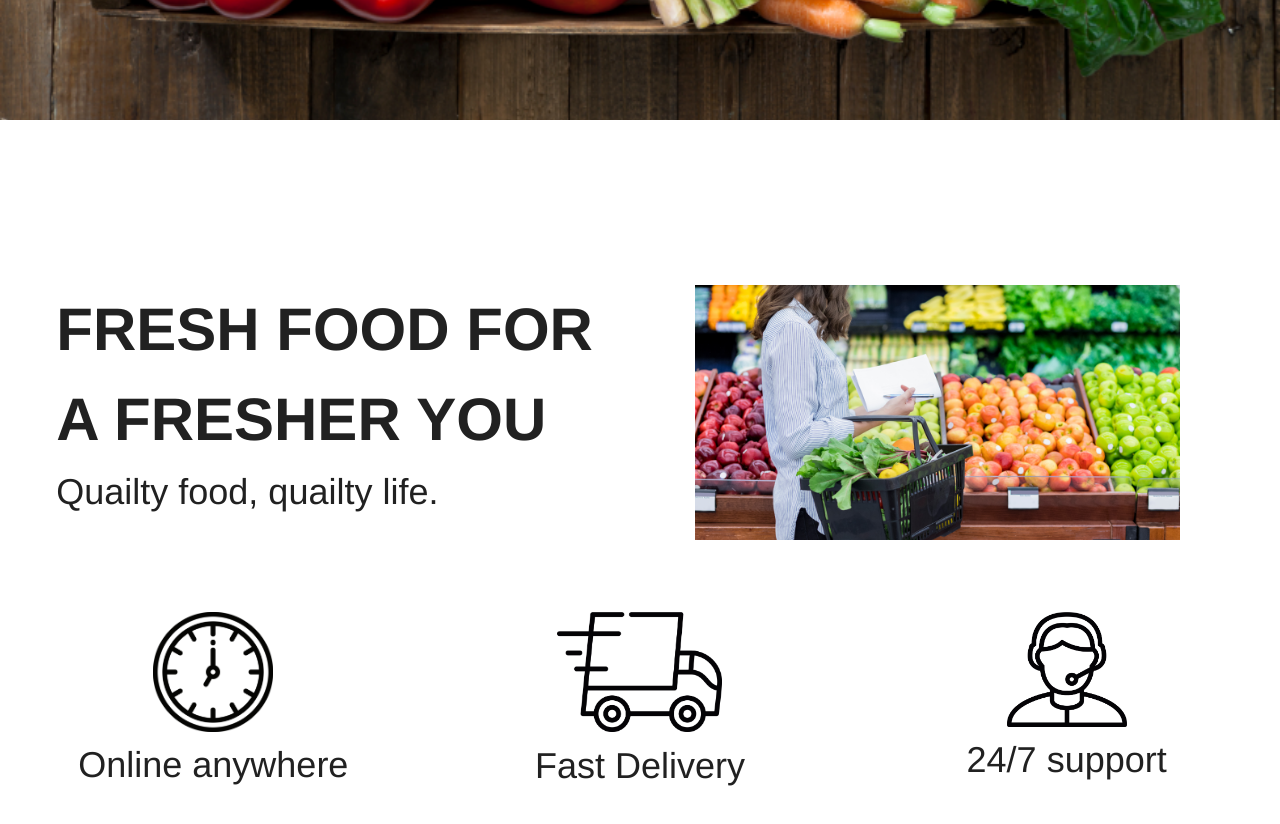
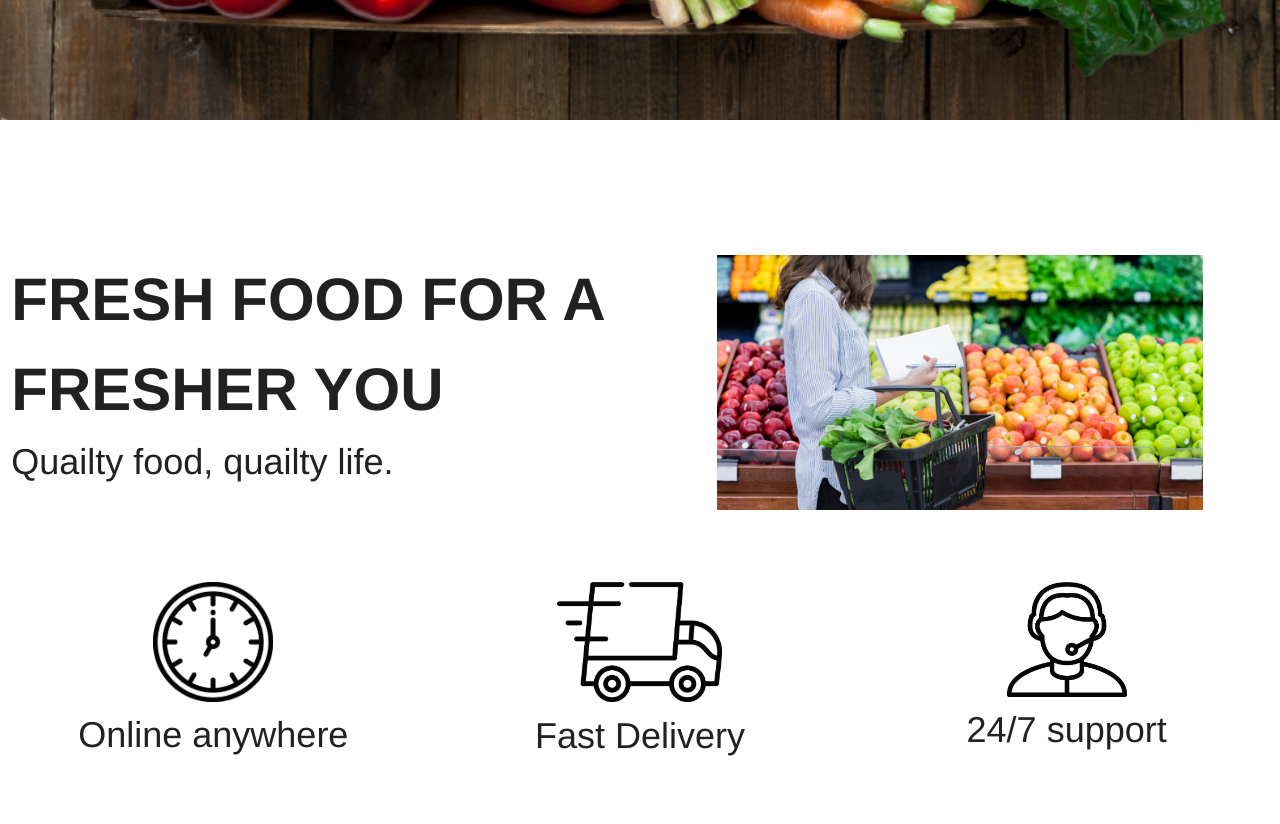
Before and after one commit to saywandeusher/FreshFarm, a React (Create React App) app in the folder app/: page / in a window 1280 px wide. Shown: the part 680-1504 px from the top of the page. Built offline with nearby package versions, Linux system fonts and the light colour scheme.

Commit message:
complete promotional page

```diff
--- a/app/src/components/promo-page/promo.css
+++ b/app/src/components/promo-page/promo.css
@@ -1,10 +1,14 @@
 .promo-section {
-  padding-top: 8rem;
-  padding-bottom: 1rem;
+  padding-top: 7rem;
 }
 
-.promo-container {
+.promo-section .container {
   width: 100%;
+}
+
+.promo-section .row {
+  padding-top: 2rem;
+  padding-bottom: 1rem;
 }
 
 .promo-headings {
@@ -15,10 +19,6 @@
 .promo-subheadings {
   font-weight: medium;
   font-size: 36px;
-}
-
-.promo-row {
-  padding: 3em;
 }
 
 .side-image {
--- a/app/src/components/promo-page/promo.jsx
+++ b/app/src/components/promo-page/promo.jsx
@@ -6,8 +6,8 @@ export default class Promo extends Component {
   render() {
     return (
       <section className="promo-section">
-      <div className="container promo-container">
-      <div className="row promo-row">
+      <div className="container">
+      <div className="row">
           <div className="col s6 ">
             <div className="promo-headings">FRESH FOOD FOR A FRESHER YOU</div>
             <div className="promo-subheadings">Quailty food, quailty life.</div>
--- a/app/src/index.css
+++ b/app/src/index.css
@@ -5,3 +5,8 @@ body {
   width: 100%;
   font-family: 'Helvetica Neue'!important;
 }
+
+section {
+  padding-top: 2rem;
+  padding-bottom: 2rem;
+}
```
